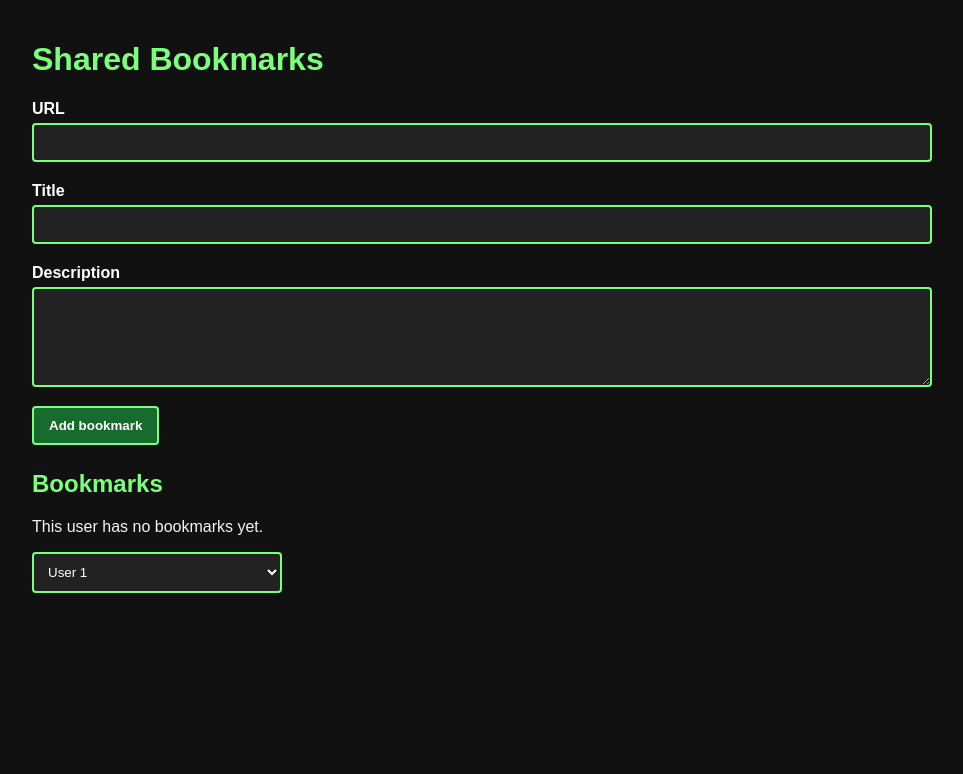
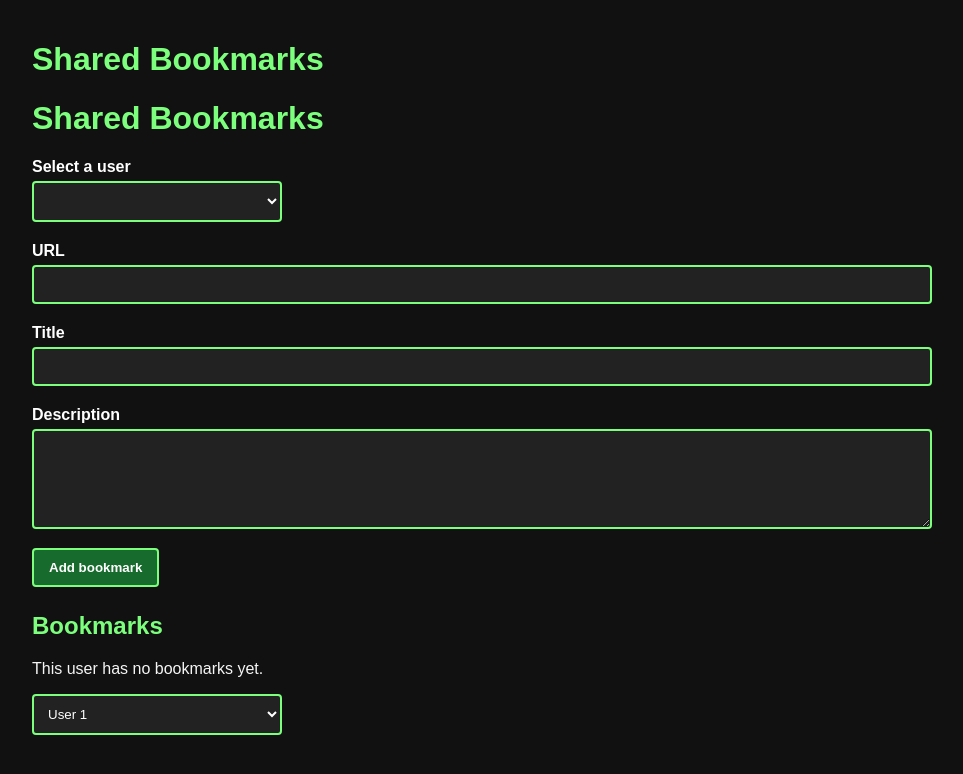
Before and after one commit to Tobias-Amaechina/Shared-Bookmarks, a website with bundled scripts: page index.html in a window 1280 px wide. Shown: the whole page, without its empty margins (158-1121 px from the left). Built offline with nearby package versions, Linux system fonts and the light colour scheme.

Commit message:
updated the select element in html

```diff
--- a/index.html
+++ b/index.html
@@ -10,6 +10,11 @@
     <h1>Shared Bookmarks</h1>
 
     <main>
+      <h1>Shared Bookmarks</h1>
+
+<label for="user-select">Select a user</label>
+<select id="user-select"></select>
+
       <form id="bookmark-form">
         <label for="url">URL</label>
         <input id="url" name="url" type="url" required />
```
